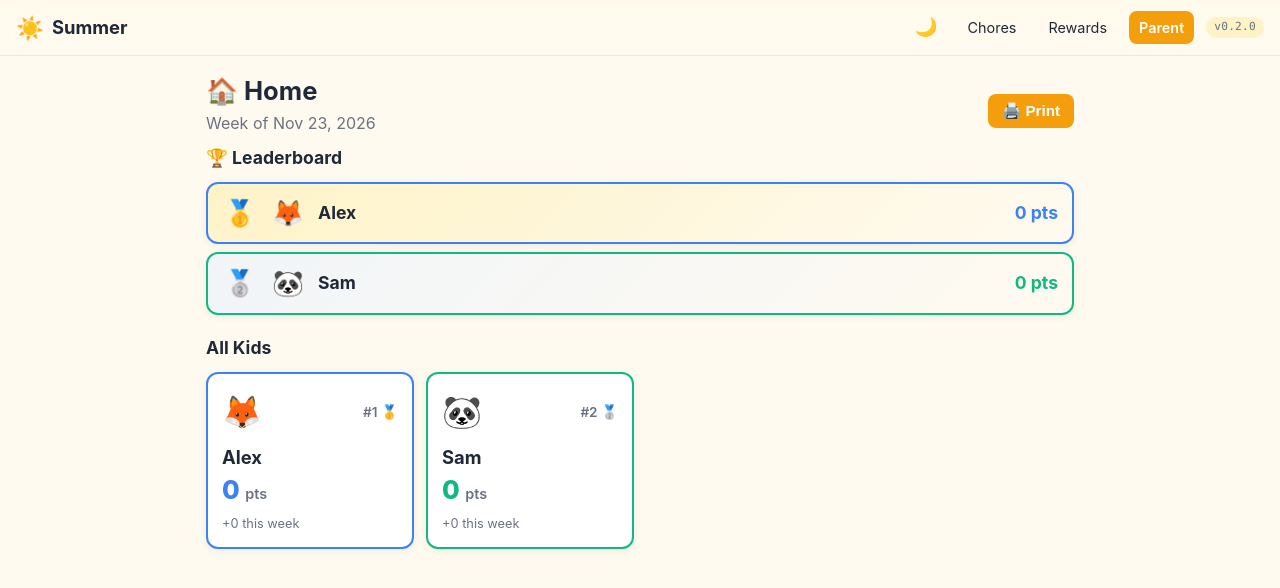
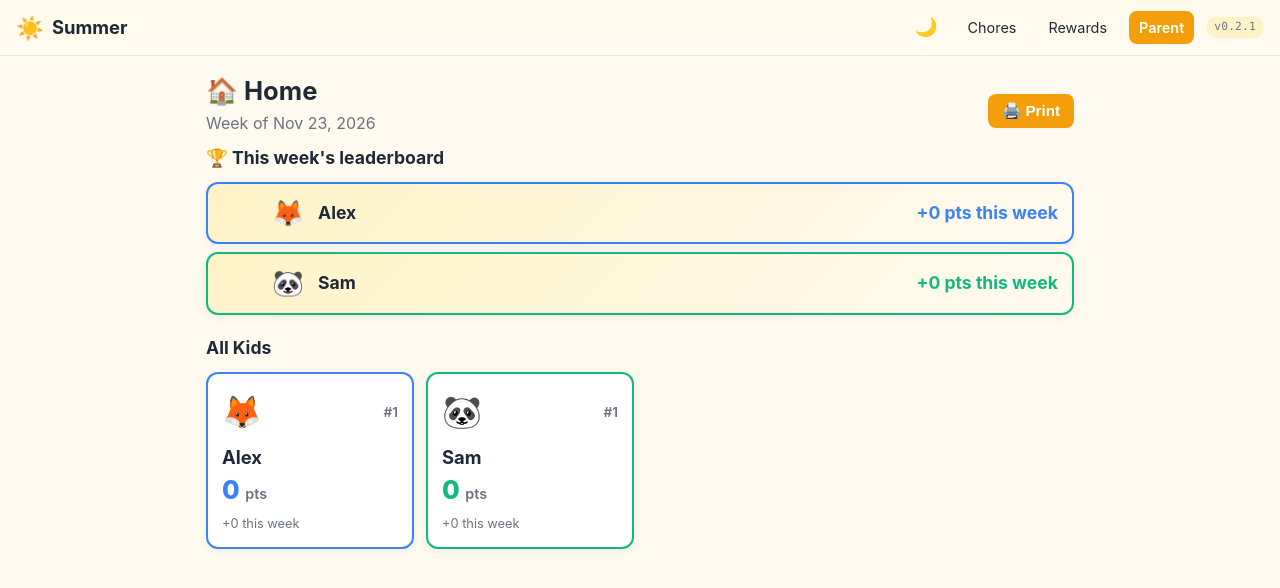
Before and after one commit to Abateman121/Summer, a FastAPI app: page / in a window 1280 px wide. Shown: the top 588 px of the page. Run offline with FastAPI, Linux system fonts and the light colour scheme; data comes from the database, SQL or seed files in the repository; data that the repository does not hold is empty.

Commit message:
feat: embeddable kid cards, weekly leaderboard; fix copy button (v0.2.1)
- /embed/kids: home page kid cards on a transparent background for
  dashboard iframes (?theme=dark, ?refresh=); cards shared via the
  _kid_cards.html partial (closes #10)
- Rank kids by points earned this week (Mon-Sun, resets weekly); ties
  share a rank, medals only for kids with points; home leaderboard
  shows weekly points; API rank follows suit and gains "color" (closes #11)
- API key Copy button falls back to execCommand on plain http and only
  says "Copied" when it worked (closes #9)

Co-Authored-By: Claude Opus 5.5 <noreply@anthropic.com>
Claude-Session: https://claude.ai/code/session_0132gC1uNrq2r4NFJZwT5nk4

```diff
--- a/app/main.py
+++ b/app/main.py
@@ -65,7 +65,7 @@ BASE_DIR = Path(__file__).resolve().parent
 STATIC_DIR = BASE_DIR / "static"
 TEMPLATES_DIR = BASE_DIR / "templates"
 
-app = FastAPI(title="Summer", version="0.2.0")
+app = FastAPI(title="Summer", version="0.2.1")
 
 # SessionMiddleware signs the cookie using SESSION_SECRET.
 # FORCE_HTTPS=true enables secure/HTTPS-only cookies when behind a proxy.
@@ -309,22 +309,36 @@ def _kid_weekly_deducted(db: Session) -> dict[int, int]:
 
 
 def _leaderboard(db: Session) -> list[dict]:
-    """Return kids ranked by current balance, descending, with medal flags."""
+    """Return kids ranked by points earned this week (Mon-Sun, local time).
+
+    The ranking resets every Monday because it only looks at this week's
+    approved chore points; spending points never lowers a kid's rank.
+    Kids with the same weekly points share a rank (1, 1, 3), and medals
+    only go to kids who earned something this week.
+    """
     kids = db.execute(select(models.Kid).order_by(models.Kid.name)).scalars().all()
     balances = _kid_balances(db)
+    weekly = _kid_weekly_earned(db)
     ranked = sorted(
         kids,
-        key=lambda k: (-balances.get(k.id, 0), k.name.lower()),
-    )
-    medals = {0: "🥇", 1: "🥈", 2: "🥉"}
+        key=lambda k: (-weekly.get(k.id, 0), k.name.lower()),
+    )
+    medals = {1: "🥇", 2: "🥈", 3: "🥉"}
     result = []
+    rank = 0
+    prev_points = None
     for idx, kid in enumerate(ranked):
+        points = weekly.get(kid.id, 0)
+        if points != prev_points:
+            rank = idx + 1
+            prev_points = points
         result.append(
             {
                 "kid": kid,
                 "balance": balances.get(kid.id, 0),
-                "rank": idx + 1,
-                "medal": medals.get(idx),
+                "weekly": points,
+                "rank": rank,
+                "medal": medals.get(rank) if points > 0 else None,
             }
         )
     return result
@@ -401,6 +415,26 @@ def home(request: Request, db: Session = Depends(get_db)) -> HTMLResponse:
         leaderboard=leaderboard,
         weekly_earned=weekly_earned,
         weekly_spent=weekly_spent,
+    )
+
+
+@app.get("/embed/kids", response_class=HTMLResponse)
+def embed_kids(request: Request, db: Session = Depends(get_db), theme: str = "light", refresh: int = 60) -> HTMLResponse:
+    """Bare kid cards for a dashboard iframe (e.g. Homepage).
+
+    Same public data as the home page, so no key is needed.
+    `?theme=dark` matches dark dashboards; `?refresh=` is the reload
+    interval in seconds (clamped to 15 s - 1 h).
+    """
+    return _render(
+        request,
+        "embed_kids.html",
+        db,
+        leaderboard=_leaderboard(db),
+        weekly_earned=_kid_weekly_earned(db),
+        weekly_spent=_kid_weekly_spent(db),
+        theme="dark" if theme == "dark" else "light",
+        refresh=min(max(refresh, 15), 3600),
     )
 
 
@@ -1969,6 +2003,7 @@ def api_stats(db: Session = Depends(get_db)) -> JSONResponse:
                 "id": kid.id,
                 "name": kid.name,
                 "avatar": kid.avatar_emoji,
+                "color": kid.color,
                 "balance": row["balance"],
                 "rank": row["rank"],
                 "streak": achievements.compute_streak(completions),
--- a/app/static/app.js
+++ b/app/static/app.js
@@ -99,4 +99,31 @@
       }
     });
   });
+
+  // Copy buttons: <button data-copy-target="input-id">. navigator.clipboard
+  // only exists on https/localhost, and Summer is often opened over plain
+  // http on the LAN, so fall back to execCommand("copy") on the selected
+  // field. Only claim success when a copy actually happened.
+  document.querySelectorAll("[data-copy-target]").forEach(function (btn) {
+    btn.addEventListener("click", function () {
+      var input = document.getElementById(btn.getAttribute("data-copy-target"));
+      if (!input) return;
+      input.focus();
+      input.select();
+      input.setSelectionRange(0, input.value.length);
+      var done = function (ok) {
+        btn.textContent = ok ? "✅ Copied" : "Selected: press Ctrl+C (⌘C on Mac)";
+      };
+      var fallback = function () {
+        var ok = false;
+        try { ok = document.execCommand("copy"); } catch (err) { ok = false; }
+        done(ok);
+      };
+      if (navigator.clipboard && window.isSecureContext) {
+        navigator.clipboard.writeText(input.value).then(function () { done(true); }, fallback);
+      } else {
+        fallback();
+      }
+    });
+  });
 })();
--- a/app/static/style.css
+++ b/app/static/style.css
@@ -1013,3 +1013,22 @@ code {
   white-space: pre-wrap;
   word-break: break-all;
 }
+
+/* /embed/kids: bare kid cards for a dashboard iframe. Transparent so it
+   sits on the dashboard's own background; a bit more compact. */
+html.embed-root,
+body.embed,
+:root[data-theme="dark"] body.embed {
+  background: transparent;
+  min-height: 0;
+  padding: 4px;
+  margin: 0;
+}
+.embed .kids-grid .grid {
+  grid-template-columns: repeat(auto-fill, minmax(120px, 1fr));
+  gap: 8px;
+}
+.embed .kid-card { padding: 10px; }
+.embed .kid-avatar { font-size: 1.6rem; }
+.embed .kid-balance { font-size: 1.4rem; }
+:root[data-theme="dark"] .embed .kid-card { background: rgba(255, 255, 255, 0.05); box-shadow: none; }
--- /dev/null
+++ b/app/templates/_kid_cards.html
@@ -0,0 +1,20 @@
+{# Kid cards grid, shared by the home page and /embed/kids.
+   Expects: leaderboard, weekly_earned, weekly_spent; optional link_target. #}
+<div class="grid">
+  {% for entry in leaderboard %}
+    <a class="kid-card" href="/kid/{{ entry.kid.id }}" style="--kid-color: {{ entry.kid.color }}"{% if link_target %} target="{{ link_target }}" rel="noopener"{% endif %}>
+      <div class="kid-card-top">
+        <span class="kid-avatar">{{ entry.kid.avatar_emoji }}</span>
+        <span class="kid-rank">#{{ entry.rank }}{% if entry.medal %} {{ entry.medal }}{% endif %}</span>
+      </div>
+      <div class="kid-name">{{ entry.kid.name }}</div>
+      <div class="kid-balance">{{ entry.balance }} <span class="pts">pts</span></div>
+      <div class="kid-weekly">
+        +{{ weekly_earned.get(entry.kid.id, 0) }} this week
+        {% if weekly_spent.get(entry.kid.id, 0) %}
+          &middot; -{{ weekly_spent.get(entry.kid.id, 0) }} redeemed
+        {% endif %}
+      </div>
+    </a>
+  {% endfor %}
+</div>
--- a/app/templates/api_keys.html
+++ b/app/templates/api_keys.html
@@ -25,7 +25,7 @@
            onclick="this.select()">
   </div>
   <button type="button" class="btn btn-primary"
-          onclick="var i=document.getElementById('new-key');i.select();navigator.clipboard&&navigator.clipboard.writeText(i.value);this.textContent='Copied';">
+          data-copy-target="new-key">
     📋 Copy key
   </button>
 </section>
--- a/app/templates/index.html
+++ b/app/templates/index.html
@@ -12,14 +12,14 @@
 
 {% if leaderboard %}
 <section class="leaderboard">
-  <h2 class="section-title">🏆 Leaderboard</h2>
+  <h2 class="section-title">🏆 This week's leaderboard</h2>
   <ol class="leaderboard-list">
     {% for entry in leaderboard[:3] %}
       <li class="leader-row leader-row-{{ entry.rank }}" style="--kid-color: {{ entry.kid.color }}">
-        <span class="leader-medal">{{ entry.medal }}</span>
+        <span class="leader-medal">{{ entry.medal or "" }}</span>
         <span class="leader-avatar">{{ entry.kid.avatar_emoji }}</span>
         <a class="leader-name" href="/kid/{{ entry.kid.id }}">{{ entry.kid.name }}</a>
-        <span class="leader-pts">{{ entry.balance }} pts</span>
+        <span class="leader-pts">+{{ entry.weekly }} pts this week</span>
       </li>
     {% endfor %}
   </ol>
@@ -34,24 +34,7 @@
 {% if leaderboard|length > 0 %}
 <section class="kids-grid">
   <h2 class="section-title">All Kids</h2>
-  <div class="grid">
-    {% for entry in leaderboard %}
-      <a class="kid-card" href="/kid/{{ entry.kid.id }}" style="--kid-color: {{ entry.kid.color }}">
-        <div class="kid-card-top">
-          <span class="kid-avatar">{{ entry.kid.avatar_emoji }}</span>
-          <span class="kid-rank">#{{ entry.rank }}{% if entry.medal %} {{ entry.medal }}{% endif %}</span>
-        </div>
-        <div class="kid-name">{{ entry.kid.name }}</div>
-        <div class="kid-balance">{{ entry.balance }} <span class="pts">pts</span></div>
-        <div class="kid-weekly">
-          +{{ weekly_earned.get(entry.kid.id, 0) }} this week
-          {% if weekly_spent.get(entry.kid.id, 0) %}
-            &middot; -{{ weekly_spent.get(entry.kid.id, 0) }} redeemed
-          {% endif %}
-        </div>
-      </a>
-    {% endfor %}
-  </div>
+  {% include "_kid_cards.html" %}
 </section>
 {% endif %}
 
```
Also changed, not shown: app/templates/embed_kids.html (added, +18 -0 lines), README.md.
